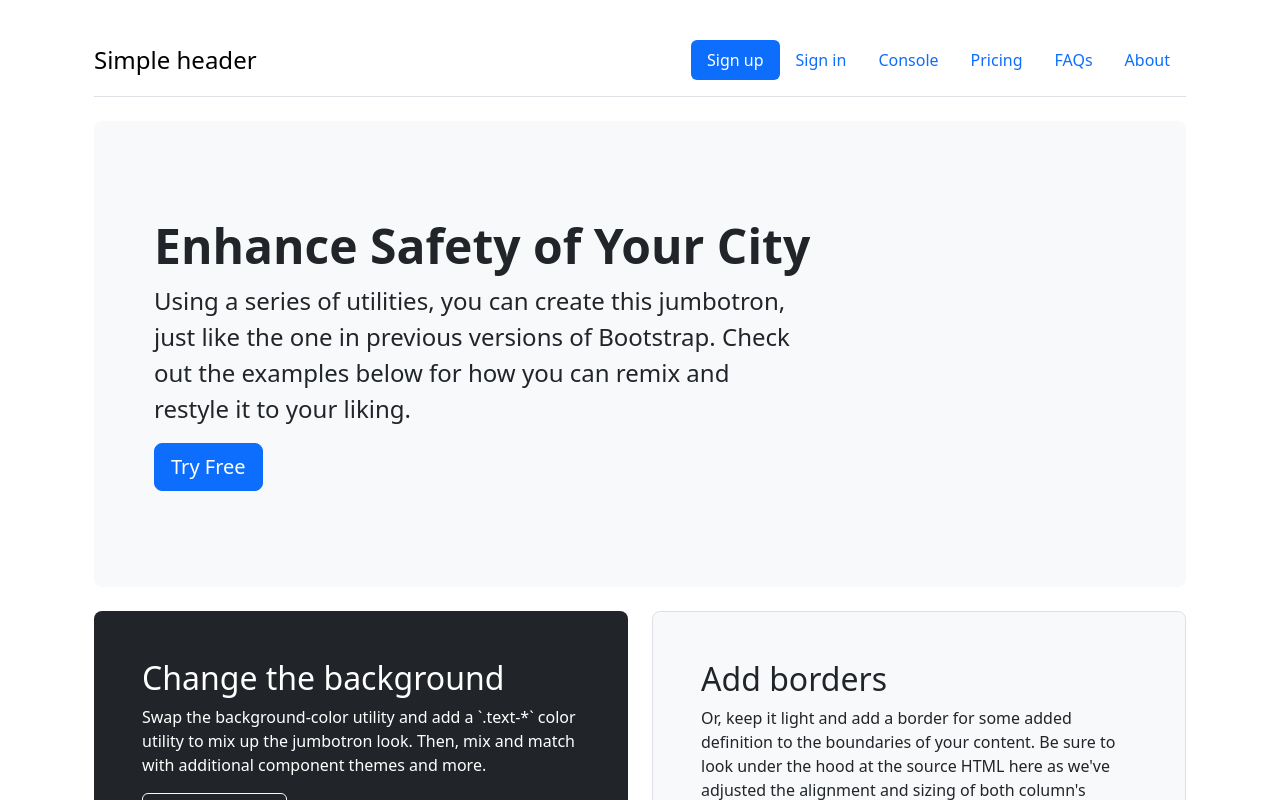
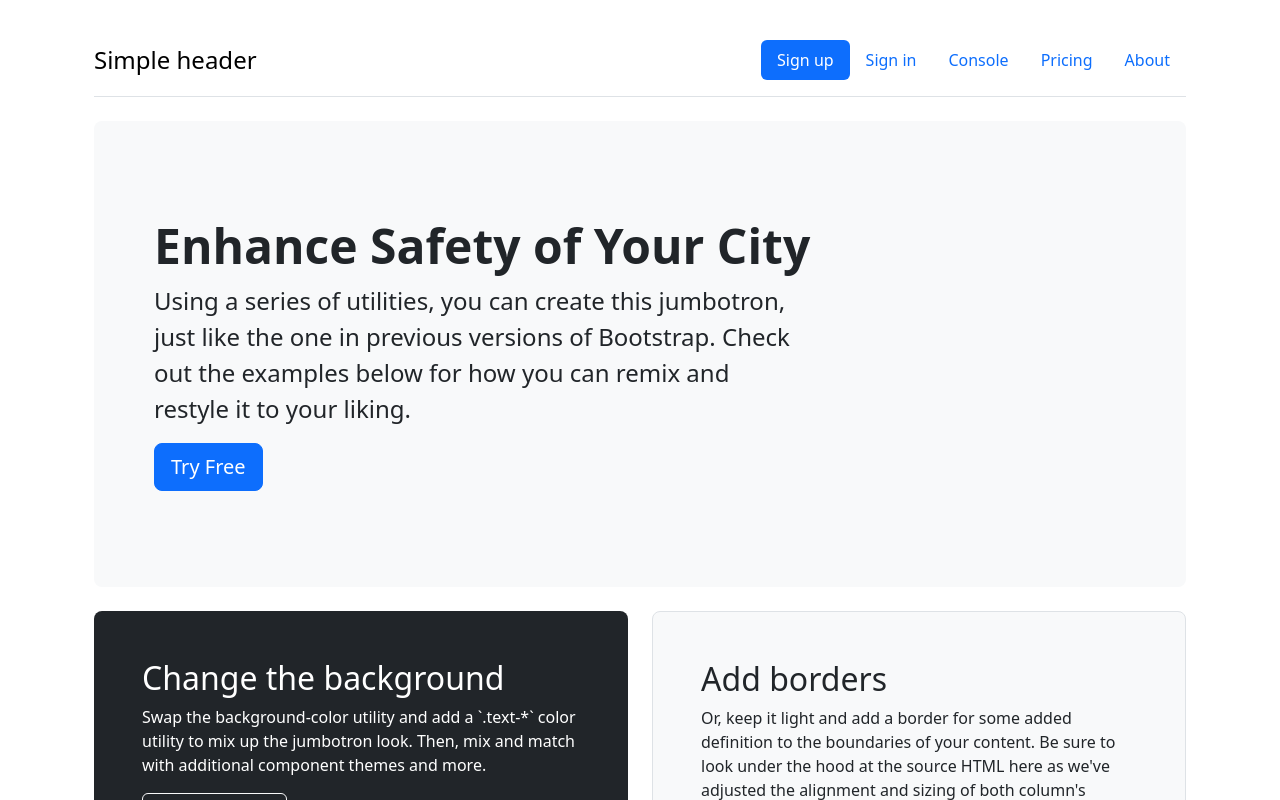
Before and after one commit to 2024GDSC/Frontend, a React (Create React App) app: page / in a window 1280 px wide. Shown: the top 800 px of the page. Built offline with nearby package versions, Linux system fonts and the light colour scheme.

Commit message:
reactified some codelines

```diff
--- a/src/UI/Header.js
+++ b/src/UI/Header.js
@@ -1,3 +1,5 @@
+import NavItem from "./NavItem";
+
 function Header({ onSignUpClick, onSignInClick }) {
   return (
     <div class="container">
@@ -9,41 +11,16 @@ function Header({ onSignUpClick, onSignInClick }) {
           <span class="fs-4">Simple header</span>
         </a>
         <ul class="nav nav-pills">
-          <li class="nav-item">
-            <a
-              href="#!"
-              class="nav-link active"
-              aria-current="page"
-              onClick={onSignUpClick}
-            >
-              Sign up
-            </a>
-          </li>
-          <li class="nav-item">
-            <a href="#!" class="nav-link" onClick={onSignInClick}>
-              Sign in
-            </a>
-          </li>
-          <li class="nav-item">
-            <a href="console" class="nav-link">
-              Console
-            </a>
-          </li>
-          <li class="nav-item">
-            <a href="#!" class="nav-link">
-              Pricing
-            </a>
-          </li>
-          <li class="nav-item">
-            <a href="#!" class="nav-link">
-              FAQs
-            </a>
-          </li>
-          <li class="nav-item">
-            <a href="#!" class="nav-link">
-              About
-            </a>
-          </li>
+          <NavItem
+            href="#!"
+            text="Sign up"
+            onClick={onSignUpClick}
+            isActive={true}
+          />
+          <NavItem href="#!" text="Sign in" onClick={onSignInClick} />
+          <NavItem href="console" text="Console" />
+          <NavItem href="#!" text="Pricing" />
+          <NavItem href="#!" text="About" />
         </ul>
       </header>
     </div>
--- /dev/null
+++ b/src/UI/Input.js
@@ -0,0 +1,15 @@
+import React from "react";
+
+export default function Input({ type, id, placeholder }) {
+  return (
+    <div class="form-floating mb-3">
+      <input
+        type={type}
+        class="form-control rounded-3"
+        id={id}
+        placeholder={placeholder}
+      />
+      <label for={id}>Email address</label>
+    </div>
+  );
+}
--- a/src/UI/Modal.js
+++ b/src/UI/Modal.js
@@ -1,5 +1,6 @@
 import React, { useState } from "react";
 import "./Modal.css";
+import Input from "./Input";
 
 export default function Modal({ onClose, title }) {
   const [isVisible, setIsVisible] = useState(true);
@@ -36,24 +37,16 @@ export default function Modal({ onClose, title }) {
             </div>
             <div class="modal-body p-5 pt-0">
               <form class="">
-                <div class="form-floating mb-3">
-                  <input
+                <Input
                   type="email"
-                    class="form-control rounded-3"
                   id="floatingInput"
                   placeholder="name@example.com"
                 />
-                  <label for="floatingInput">Email address</label>
-                </div>
-                <div class="form-floating mb-3">
-                  <input
+                <Input
                   type="password"
-                    class="form-control rounded-3"
                   id="floatingPassword"
                   placeholder="Password"
                 />
-                  <label for="floatingPassword">Password</label>
-                </div>
                 <button
                   class="w-100 mb-2 btn btn-lg rounded-3 btn-primary"
                   type="submit"
@@ -71,27 +64,18 @@ export default function Modal({ onClose, title }) {
                   class="w-100 py-2 mb-2 btn btn-outline-secondary rounded-3"
                   type="submit"
                 >
-                  <svg class="bi me-1" width="16" height="16">
-                    <use xlinkHref="#twitter"></use>
-                  </svg>
                   {title} with Twitter
                 </button>
                 <button
                   class="w-100 py-2 mb-2 btn btn-outline-primary rounded-3"
                   type="submit"
                 >
-                  <svg class="bi me-1" width="16" height="16">
-                    <use xlinkHref="#facebook"></use>
-                  </svg>
                   {title} with Facebook
                 </button>
                 <button
                   class="w-100 py-2 mb-2 btn btn-outline-secondary rounded-3"
                   type="submit"
                 >
-                  <svg class="bi me-1" width="16" height="16">
-                    <use xlinkHref="#github"></use>
-                  </svg>
                   {title} with GitHub
                 </button>
               </form>
--- /dev/null
+++ b/src/UI/NavItem.js
@@ -0,0 +1,17 @@
+import React from "react";
+
+const NavItem = ({ href, text, onClick, isActive }) => {
+  return (
+    <li className="nav-item">
+      <a
+        href={href}
+        className={`nav-link ${isActive ? "active" : ""}`}
+        onClick={onClick}
+      >
+        {text}
+      </a>
+    </li>
+  );
+};
+
+export default NavItem;
```
Also changed, not shown: public/index.html (+0 -23 lines). Lines whose indentation alone changed are shown as unchanged.
